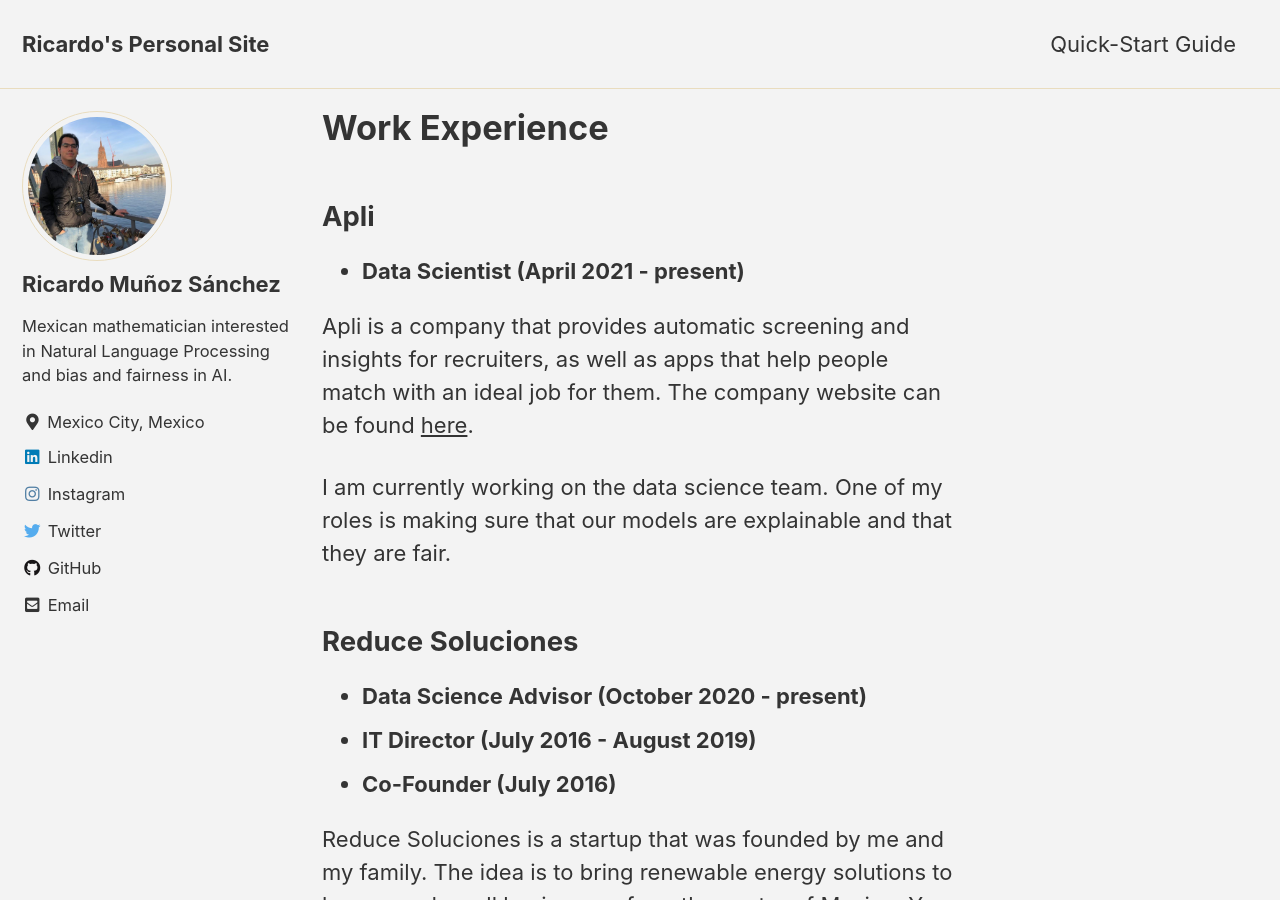
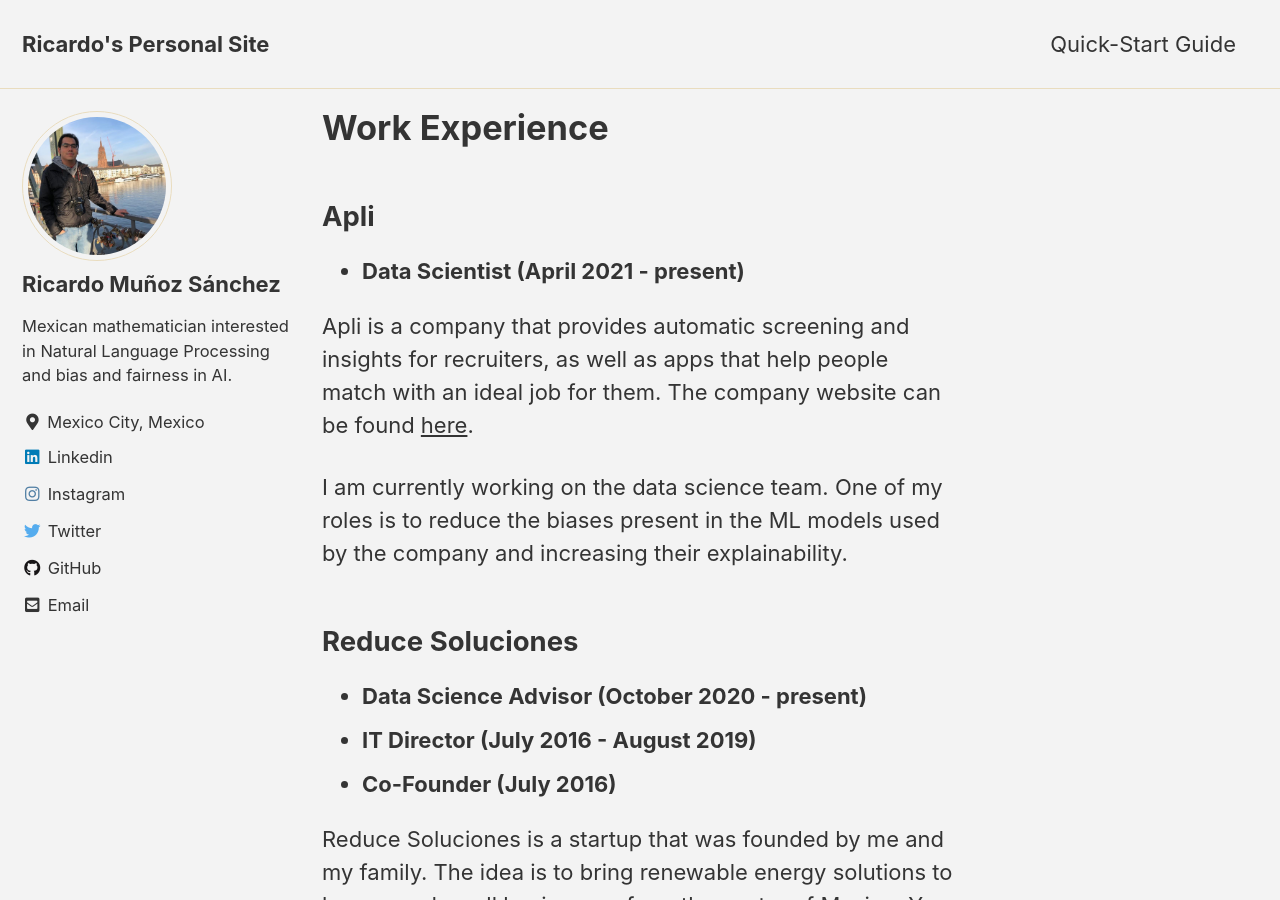
Before and after one commit to rimusa/rimusa.github.io, a Jekyll site: the page built from docs/_pages/work.md, in a window 1280 px wide and 900 px high. Built offline with Jekyll 4.4.1, drawn with Linux system fonts in a browser that asks for light colours; cached includes are drawn as plain includes.

Commit message:
Updated CV

```diff
--- a/docs/_pages/work.md
+++ b/docs/_pages/work.md
@@ -10,7 +10,7 @@ author_profile: true
 
 Apli is a company that provides automatic screening and insights for recruiters, as well as apps that help people match with an ideal job for them. The company website can be found [here](https://www.apli.jobs/).
 
-I am currently working on the data science team. One of my roles is making sure that our models are explainable and that they are fair.
+I am currently working on the data science team. One of my roles is to reduce the biases present in the ML models used by the company and increasing their explainability.
 
 
 ## Reduce Soluciones
```
Also changed, not shown: docs/_pages/cv.md (+1 -1 lines), docs/index.md (+1 -1 lines), 1 other file.
